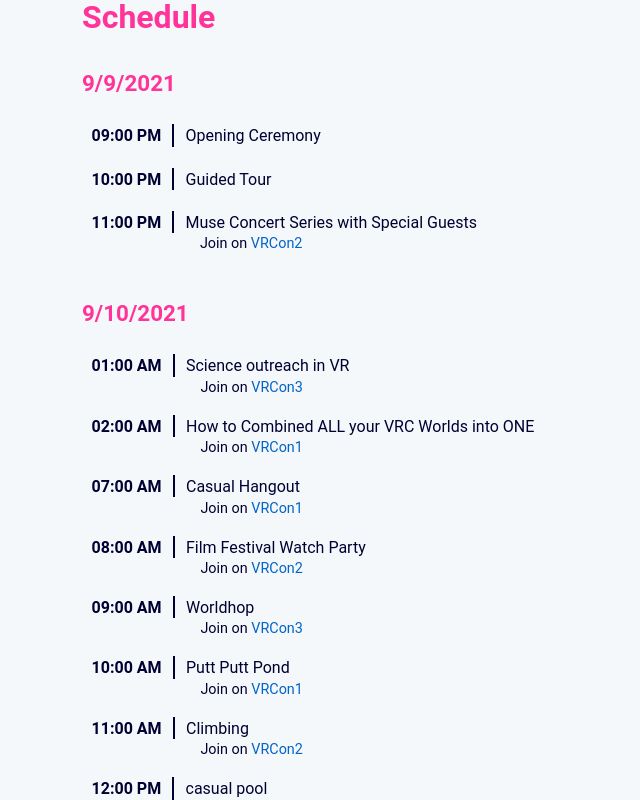
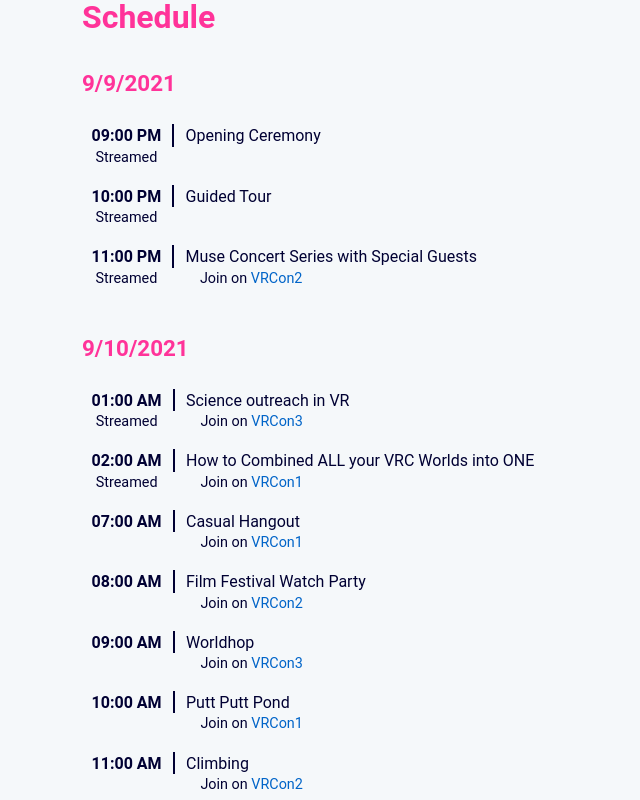
Before and after one commit to EnzeyNet/vrcon-website, a Svelte app: page / in a window 1280 px wide. Shown: the part 920-1720 px from the top of the page, without its empty margins (0-640 px from the left). Built offline with nearby package versions, Linux system fonts and the light colour scheme.

Commit message:
Display info for which events are streamed

```diff
--- a/src/Client/Components/ScheduleCard.svelte
+++ b/src/Client/Components/ScheduleCard.svelte
@@ -63,7 +63,12 @@
     		<h4>{eventDay}</h4>
             {#each Array.from(eventsByDay.get(eventDay)) as event}
                 <div class="event-listing {currentTime ? getClassTypeForEvent(event) : ''}">
-                    <span class="event-time">{getLocalTime(event.timeStart)}</span>
+                    <span class="event-time">
+                        <div>{getLocalTime(event.timeStart)}</div>
+                        {#if event.liveStreamHost}
+                            <div class="event-stream-details">Streamed</div>
+                        {/if}
+                    </span>
                     <span class="event-spacer"></span>
                     <span class="event-name">
                         <div>{event.name}</div>
@@ -119,6 +124,14 @@
     .event-name {
         padding: 0.3em 0.6em;
     }
+    .event-stream-details {
+        text-align: center;
+        margin: 0.1em 0 0 0em;
+        font-size: 0.9em;
+        line-height: 1.1em;
+        font-weight: normal;
+        color: var(--color-web-dark);
+    }
     .event-host-details {
         margin: 0.1em 0 0 1em;
         font-size: 0.9em;
```
